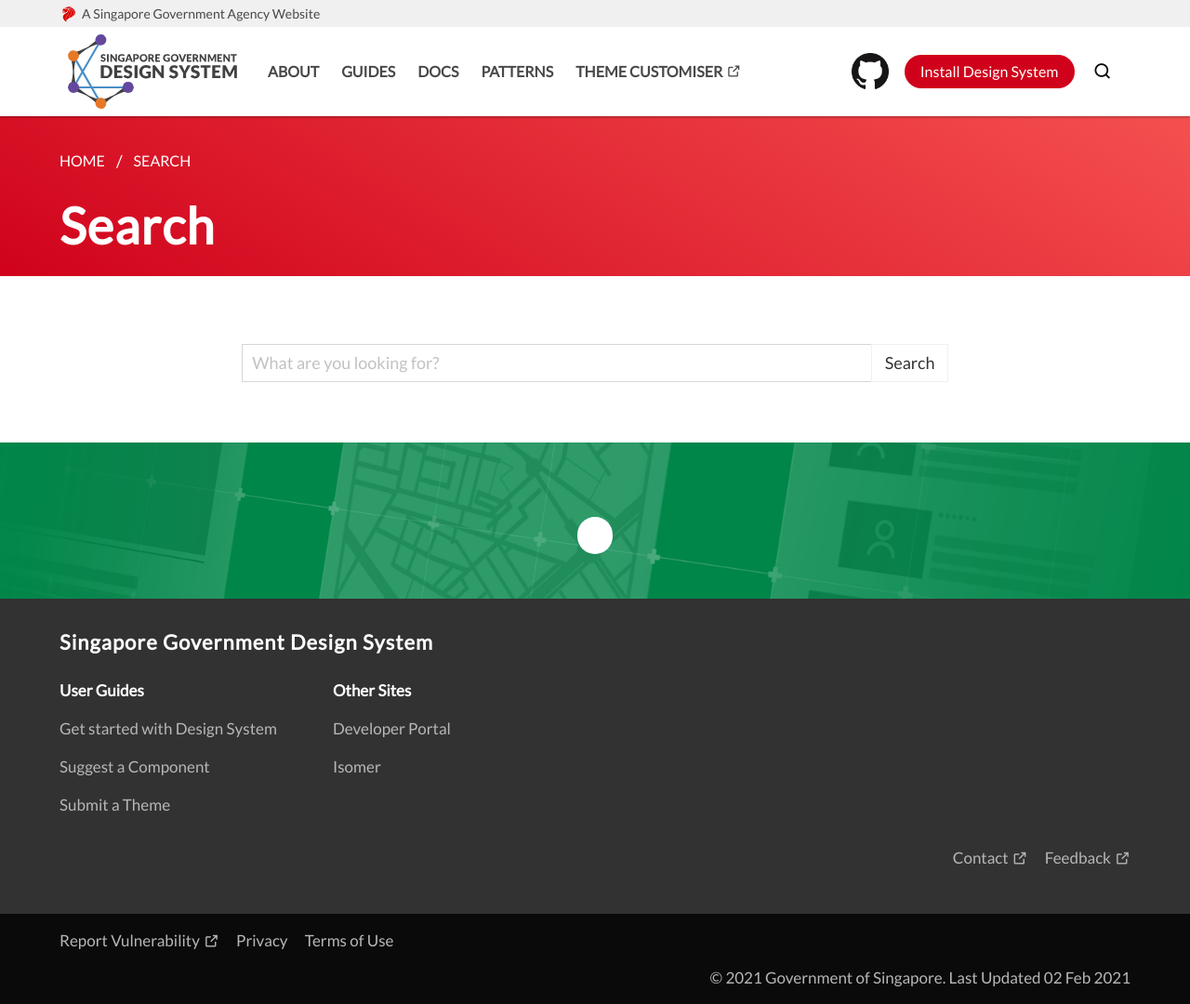
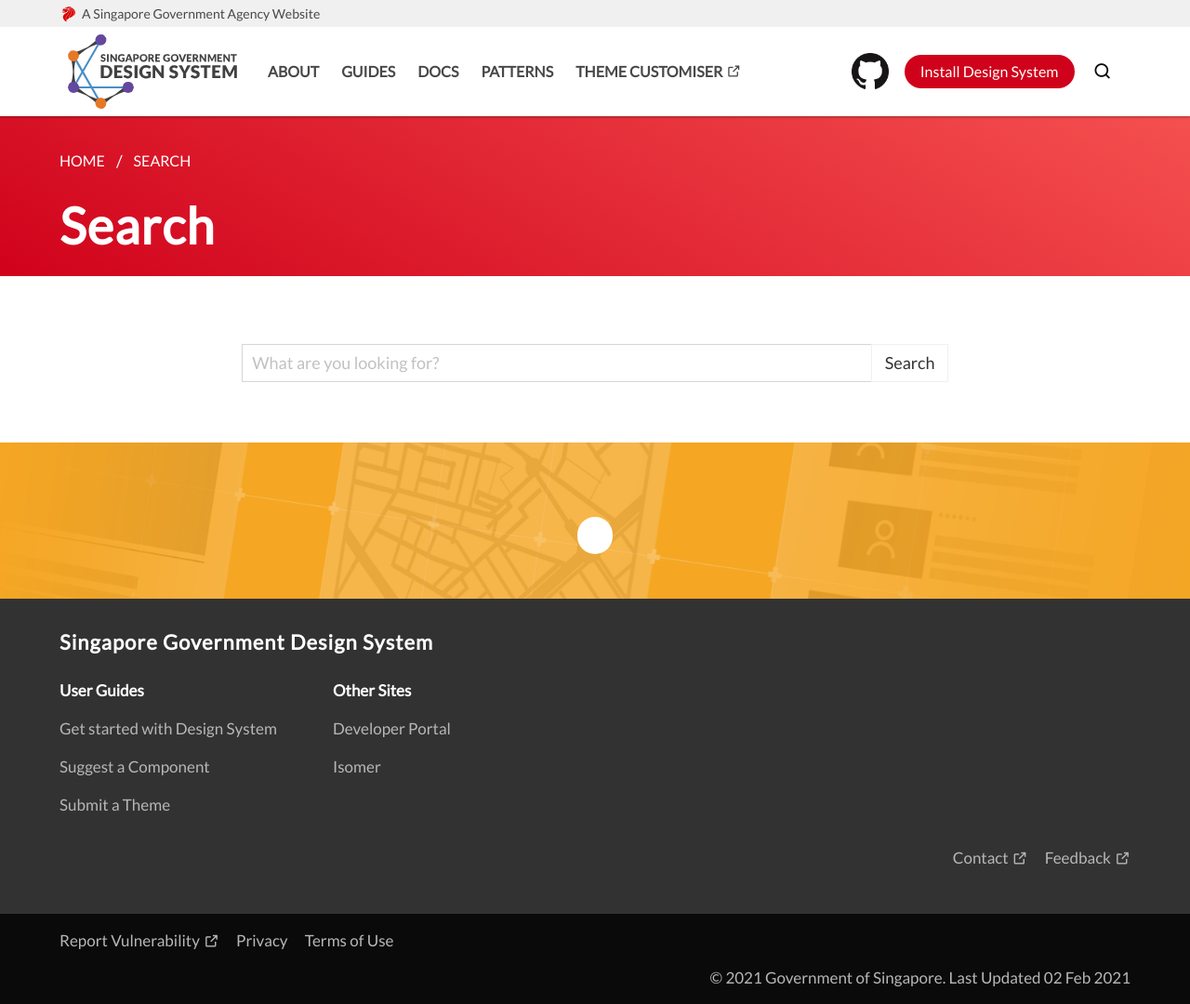
Before and after one commit to isaacteh-ust/sgds-demo-1, a Jekyll site: the page built from search/search.html, in a window 1280 px wide and 1080 px high. Shown: the whole window at 93% size. Built offline with Jekyll 4.4.1, drawn with Linux system fonts in a browser that asks for light colours; some web fonts are replaced.

Commit message:
_config.yml: updated visit_docs_section_background

```diff
--- a/_config.yml
+++ b/_config.yml
@@ -5,7 +5,7 @@
 visit_docs_section_button_color: white
 visit_docs_section_button_type: rounded
 visit_docs_section_text_color: white
-visit_docs_section_background: success
+visit_docs_section_background: warning
 breadcrumb_background: red
 home_intro_button_color: danger
 home_intro_button_type: rounded
```
